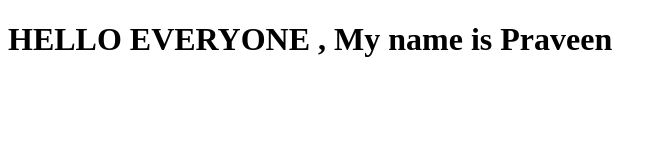
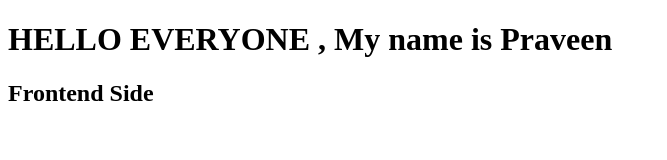
Before and after one commit to Praveen-200325/samplerepo, a plain HTML site: page index.html in a window 1280 px wide. Shown: the whole page, without its empty margins (0-667 px from the left). Drawn offline with Linux system fonts and the light colour scheme.

Commit message:
This is frontend file

```diff
--- a/index.html
+++ b/index.html
@@ -7,5 +7,6 @@
 </head>
 <body>
     <h1>HELLO EVERYONE , My name is Praveen</h1>
+    <h2>Frontend Side</h2>
 </body>
 </html>
```
